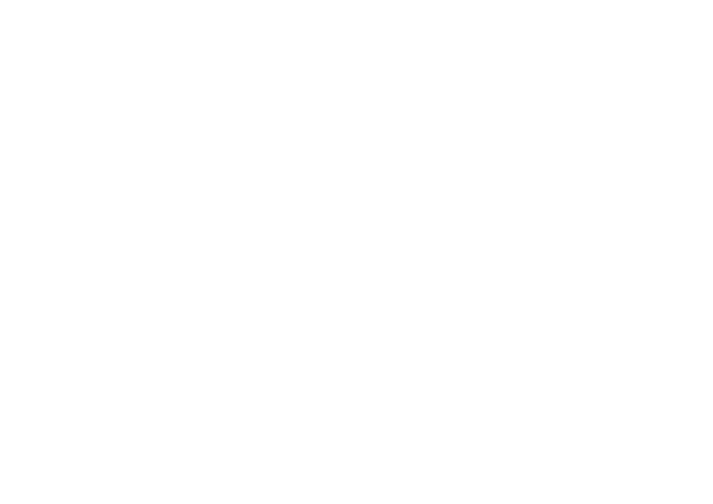
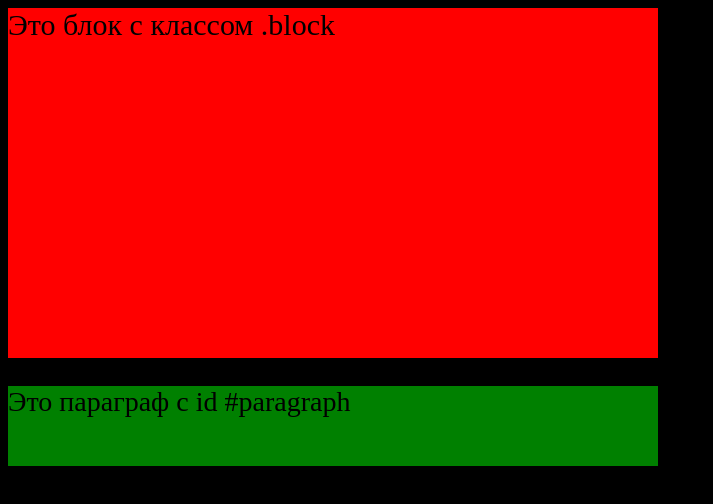
Before and after one commit to Murmavilink/glo_js, a plain HTML site: page index.html in a window 1280 px wide. Shown: the whole page, without its empty margins (0-713 px from the left). Drawn offline with Linux system fonts and the light colour scheme.

Commit message:
урок 15 выполнено

```diff
--- a/index.html
+++ b/index.html
@@ -7,7 +7,7 @@
     <title>Document</title>
     <script defer src="./script.js"></script>
 </head>
-<body>
+<body style="background-color: #000;">
 
 </body>
 </html>
--- a/script.js
+++ b/script.js
@@ -0,0 +1,45 @@
+'use strict';
+
+const DomElement = function (selector, height, width, bg, fontSize) {
+    this.selector = selector;
+    this.height = height;
+    this.width = width;
+    this.bg = bg;
+    this.fontSize = fontSize;
+    this.text = '';
+};
+
+
+
+//блок описания метода
+DomElement.prototype.createElement = function () {
+    let element;
+
+    if(this.selector[0] === '.') {
+        element = document.createElement('div');
+        element.classList.add(this.selector.slice(1));
+        this.text = `Это блок с классом ${this.selector}`;
+    }
+
+    if(this.selector[0] === '#') {
+        element = document.createElement('p');
+        element.setAttribute('id', this.selector.slice(1));
+        this.text = `Это параграф с id ${this.selector}`;
+    }
+
+    element.style.cssText = `height: ${this.height}px; width: ${this.width}px; background-color: ${this.bg}; font-size: ${this.fontSize}px;`;
+
+    element.textContent = this.text;
+
+    return element;
+};
+
+
+
+//блок функционала
+const newDiv = new DomElement('.block', 350, 650, 'red', 30);
+const newP = new DomElement('#paragraph', 80, 650, 'green', 28);
+
+
+document.body.append(newDiv.createElement());
+document.body.append(newP.createElement());
```
